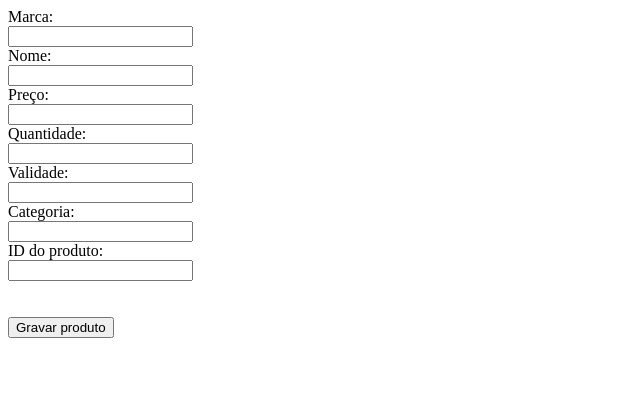
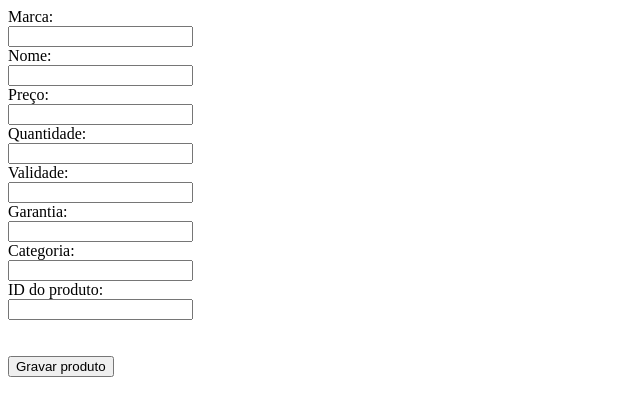
Before and after one commit to MathOliver98/ProjetoT, a Flask app: template mainteste/templates/cadastrar.html in a window 1280 px wide. Shown: the top 416 px of the page, without its empty margins (0-640 px from the left). Run offline with Flask 2, Linux system fonts and the light colour scheme; the template is opened without the code that fills it, so the values that code supplies are empty.

Commit message:
Update cadastrar.html

```diff
--- a/mainteste/templates/cadastrar.html
+++ b/mainteste/templates/cadastrar.html
@@ -10,6 +10,8 @@
   <input type="text" name="quantidade" /><br>
   <label for="validade">Validade:</label><br>
   <input type="text" name="validade" /><br>
+  <label for="garantia">Garantia:</label><br>
+  <input type="text" name="garantia" /><br>
   <label for="categoria">Categoria:</label><br>
   <input type="text" name="categoria" /><br>
   <label for="prodID">ID do produto:</label><br>
```
